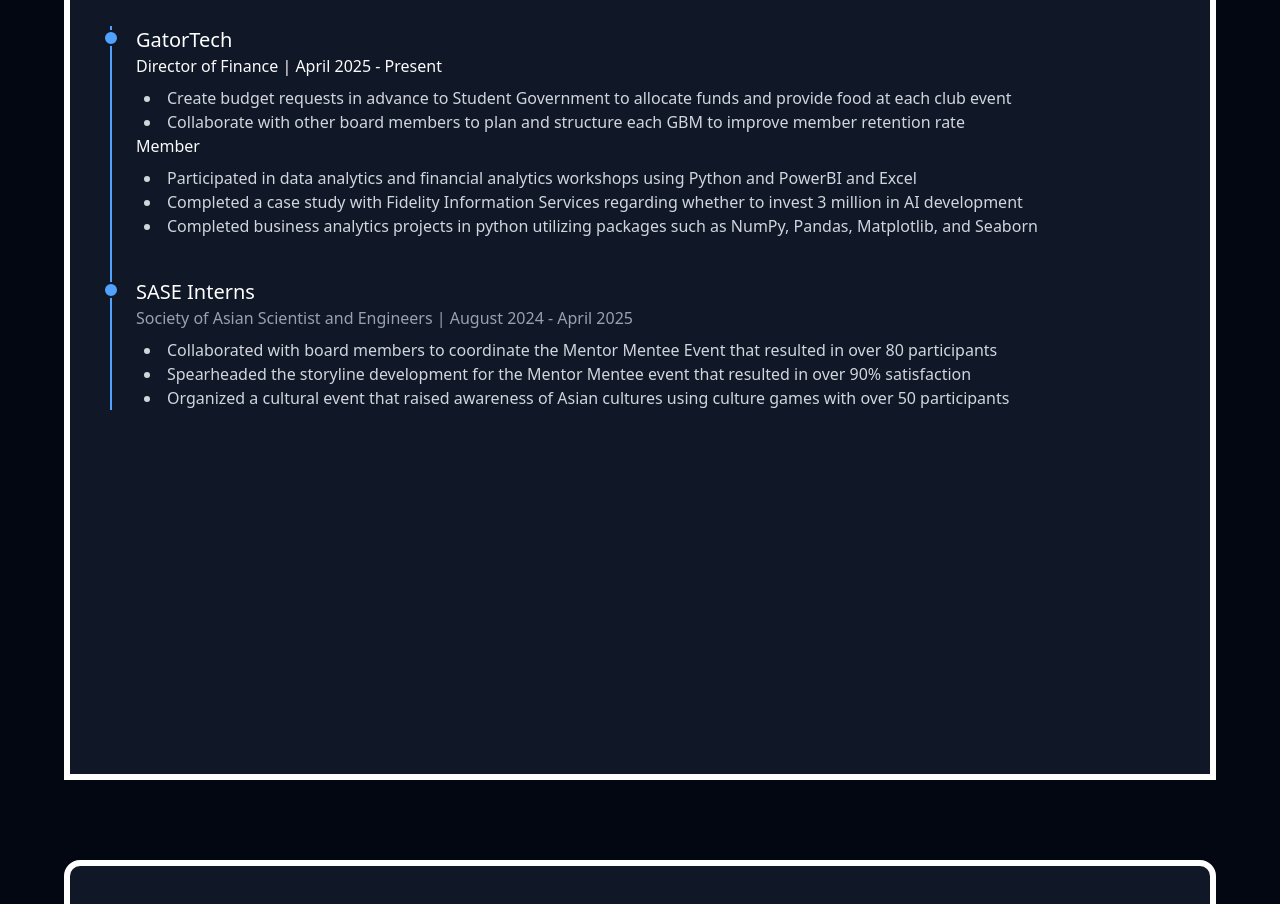
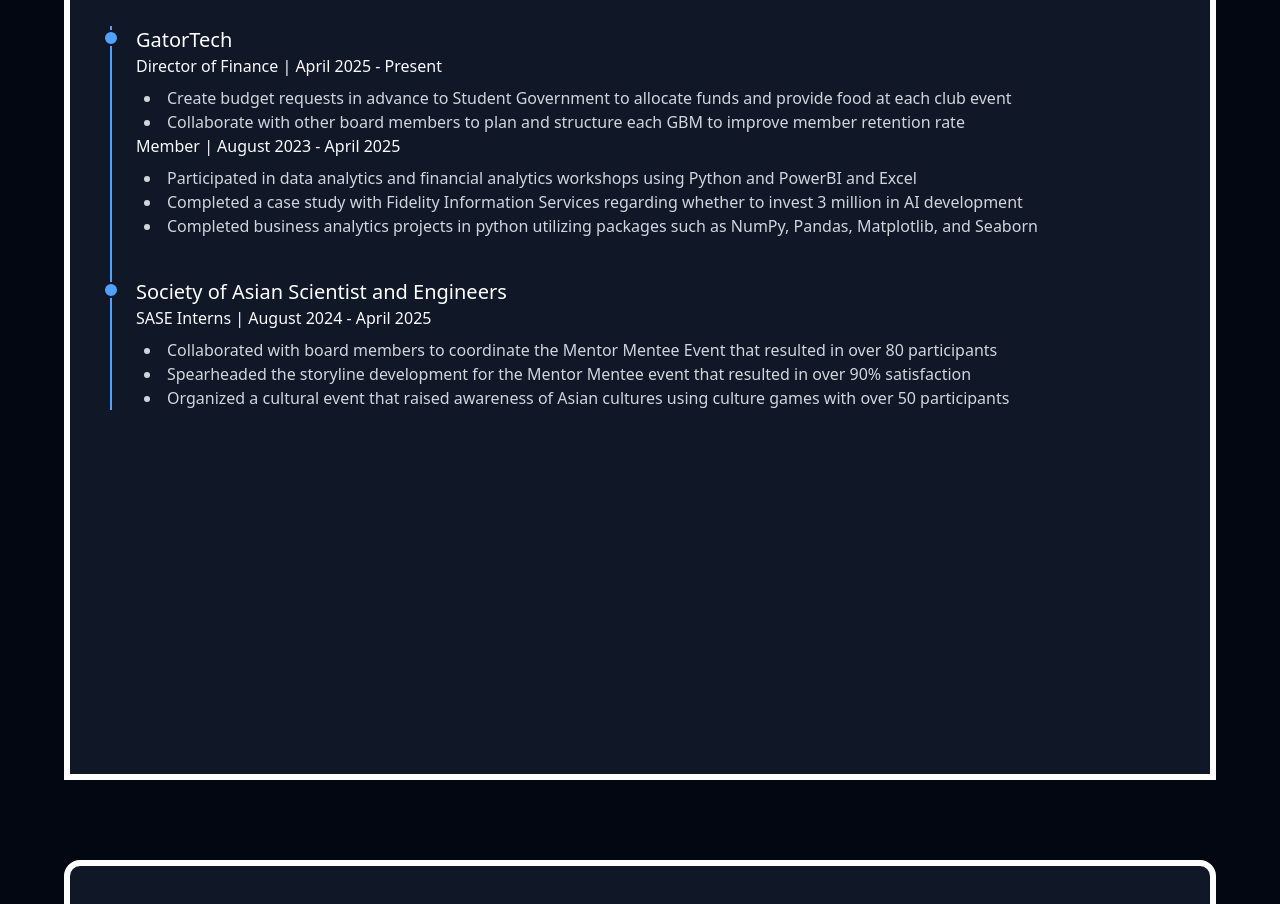
Before and after one commit to zbanks23/Portfolio, a Next.js app: page / in a window 1280 px wide. Shown: the part 980-1884 px from the top of the page. Built offline with nearby package versions, Linux system fonts and the light colour scheme.

Commit message:
1.3.1 Fixed inconsistent format in experience tab

```diff
--- a/src/components/MainContent.tsx
+++ b/src/components/MainContent.tsx
@@ -97,7 +97,7 @@ const ExperienceSection: React.FC<SectionProps> = ({ onTabClick }) => (
               GBM to improve member retention rate
             </li>
           </ul>
-          <h4>Member</h4>
+          <h4>Member | August 2023 - April 2025</h4>
           <ul className="list-disc list-inside text-gray-300 mt-2 ml-2">
             <li>
               Participated in data analytics and financial analytics workshops
@@ -116,10 +116,10 @@ const ExperienceSection: React.FC<SectionProps> = ({ onTabClick }) => (
         {/* Experience Item 2 */}
         <div className="relative">
           <div className="absolute -left-[33px] top-1 w-4 h-4 bg-blue-400 rounded-full border-2 border-gray-900"></div>
-          <h3 className="text-xl font-medium text-white">SASE Interns</h3>
-          <p className="text-gray-400">
-            Society of Asian Scientist and Engineers | August 2024 - April 2025
-          </p>
+          <h3 className="text-xl font-medium text-white">
+            Society of Asian Scientist and Engineers
+          </h3>
+          <h4>SASE Interns | August 2024 - April 2025</h4>
           <ul className="list-disc list-inside text-gray-300 mt-2 ml-2">
             <li>
               Collaborated with board members to coordinate the Mentor Mentee
```
